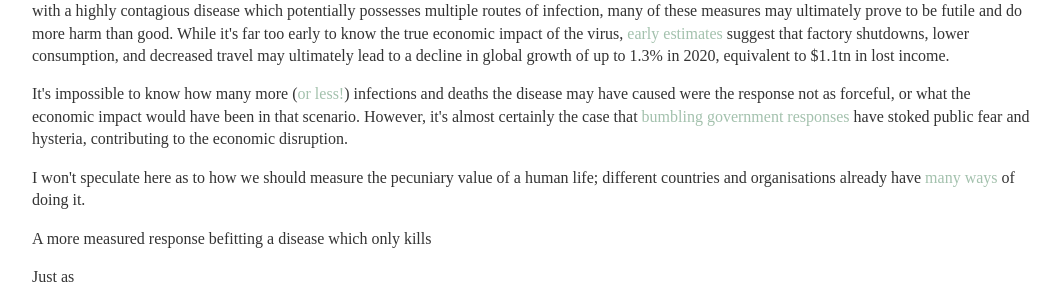
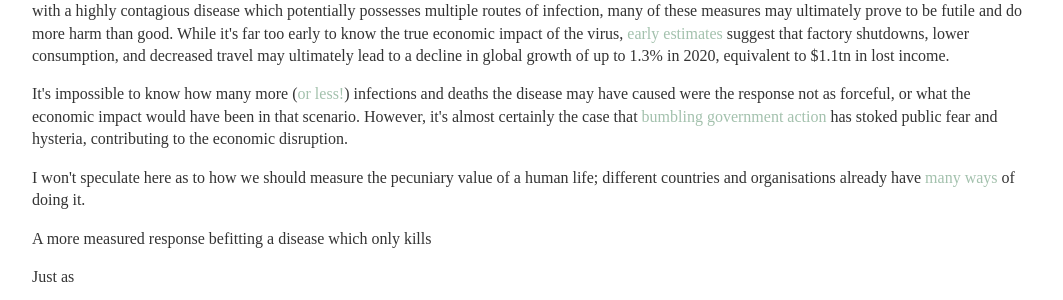
Before and after one commit to robinzxu/robinzxu.github.io, a Jekyll site: the page built from _posts/2020-02-20-ignorance-is-maybe-bliss.md, in a window 1280 px wide. Shown: the part 272-572 px from the top of the page, without its empty margins (108-1171 px from the left). Built offline with Jekyll 4.4.1, drawn with Linux system fonts in a browser that asks for light colours.

Commit message:
Update 2020-02-20-ignorance-is-maybe-bliss.md

```diff
--- a/_posts/2020-02-20-ignorance-is-maybe-bliss.md
+++ b/_posts/2020-02-20-ignorance-is-maybe-bliss.md
@@ -8,7 +8,7 @@ It\'s been nearly three months now since COVID-19 first appeared in Wuhan and th
 
 Such action may seem sensible in light of the fact that COVID-19 has already claimed over 2,200 lives and infected some 78,000 people. But when faced with a highly contagious disease which potentially possesses multiple routes of infection, many of these measures may ultimately prove to be futile and do more harm than good. While it\'s far too early to know the true economic impact of the virus, [early estimates](https://www.theguardian.com/world/2020/feb/19/coronavirus-could-cost-global-economy-1tn-in-lost-output){:target="_blank" rel="noopener"} suggest that factory shutdowns, lower consumption, and decreased travel may ultimately lead to a decline in global growth of up to 1.3% in 2020, equivalent to $1.1tn in lost income.
 
-It\'s impossible to know how many more ([or less!](https://medium.com/@indica/how-japan-made-covid-19-worse-c97180df9c95){:target="_blank" rel="noopener"}) infections and deaths the disease may have caused were the response not as forceful, or what the economic impact would have been in that scenario. However, it\'s almost certainly the case that [bumbling government responses](https://edition.cnn.com/asia/live-news/coronavirus-outbreak-01-28-20-intl-hnk/h_de6f7529da8c257da95ca55439097408){:target="_blank" rel="noopener"} have stoked public fear and hysteria, contributing to the economic disruption.
+It\'s impossible to know how many more ([or less!](https://medium.com/@indica/how-japan-made-covid-19-worse-c97180df9c95){:target="_blank" rel="noopener"}) infections and deaths the disease may have caused were the response not as forceful, or what the economic impact would have been in that scenario. However, it\'s almost certainly the case that [bumbling government action](https://edition.cnn.com/asia/live-news/coronavirus-outbreak-01-28-20-intl-hnk/h_de6f7529da8c257da95ca55439097408){:target="_blank" rel="noopener"} has stoked public fear and hysteria, contributing to the economic disruption.
 
 I won\'t speculate here as to how we should measure the pecuniary value of a human life; different countries and organisations already have [many](https://onlinelibrary.wiley.com/doi/pdf/10.1002/psb.1562){:target="_blank" rel="noopener"} [ways](https://www.bloomberg.com/graphics/2017-value-of-life/){:target="_blank" rel="noopener"} of doing it.
 
```
